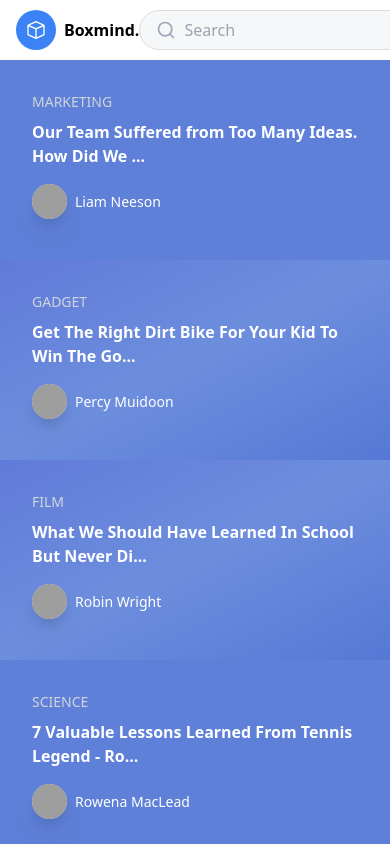
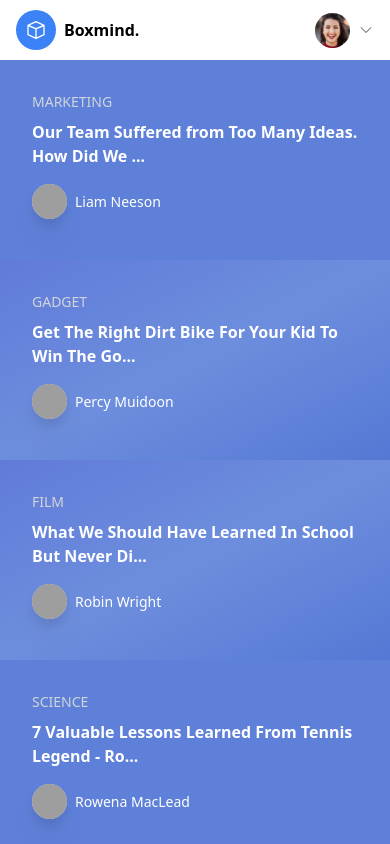
Before and after one commit to Waheed4719/Boxmind, a Next.js app: page / in a window 390 px wide. Shown: the top 844 px of the page. Built offline with nearby package versions, Linux system fonts and the light colour scheme; grey boxes are pictures that could not be loaded.

Commit message:
Hide parts of header when in mobile size

```diff
--- a/src/components/Header/index.tsx
+++ b/src/components/Header/index.tsx
@@ -11,10 +11,11 @@ import Avatar from '../Common/Avatar';
 import { ChevronDownIcon } from '@heroicons/react/24/solid';
 import MoonIcon from '../../../public/icons/MoonIcon';
 import SunIcon from '../../../public/icons/SunIcon';
+import { useWindowSize } from '@/hooks/useWindowSize';
 
 const Header = () => {
     const { isDarkMode, toggleDarkMode } = useContext(DisplayModeContext);
-
+    const { width } = useWindowSize();
     const modes = [
         {
             displayText: 'Day',
@@ -45,6 +46,8 @@ const Header = () => {
                 </Link>
             </div>
             <div className='h-fit flex items-center gap-2'>
+                {width && width > 756 && (
+                    <>
                         <SearchBar />
                         <div className='w-[2px] h-[25px] bg-[#f4f5f4] mx-3' />
                         <CustomSwitch
@@ -55,6 +58,9 @@ const Header = () => {
                             activeClass={(isDarkMode && 'dark:bg-[#ffffff33]') as string}
                         />
                         <div className='w-[2px] h-[25px] bg-[#f4f5f4] mx-3' />
+                    </>
+                )}
+
                 <Avatar image='/icons/person1.png' height={35} width={35} />
                 <ChevronDownIcon className='h-4 w-4 text-gray-500' />
             </div>
```
Lines whose indentation alone changed are shown as unchanged.
